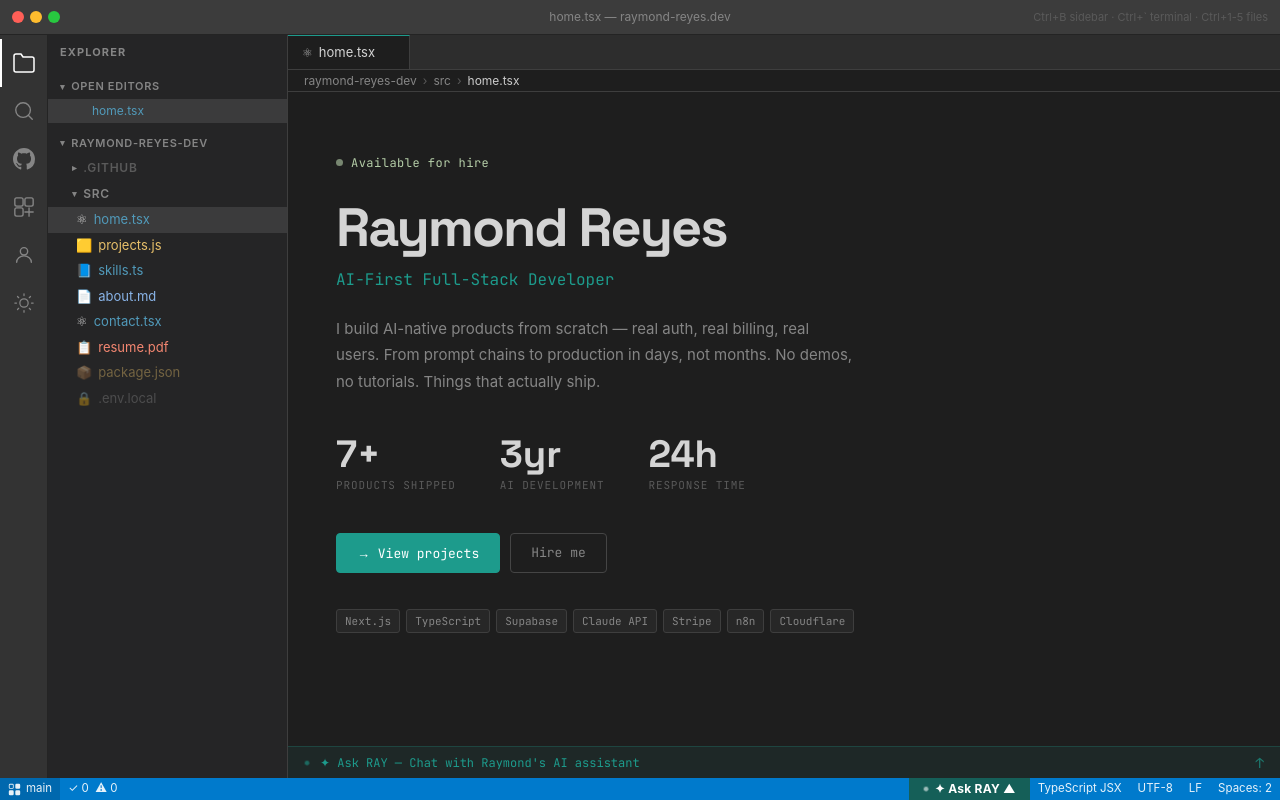
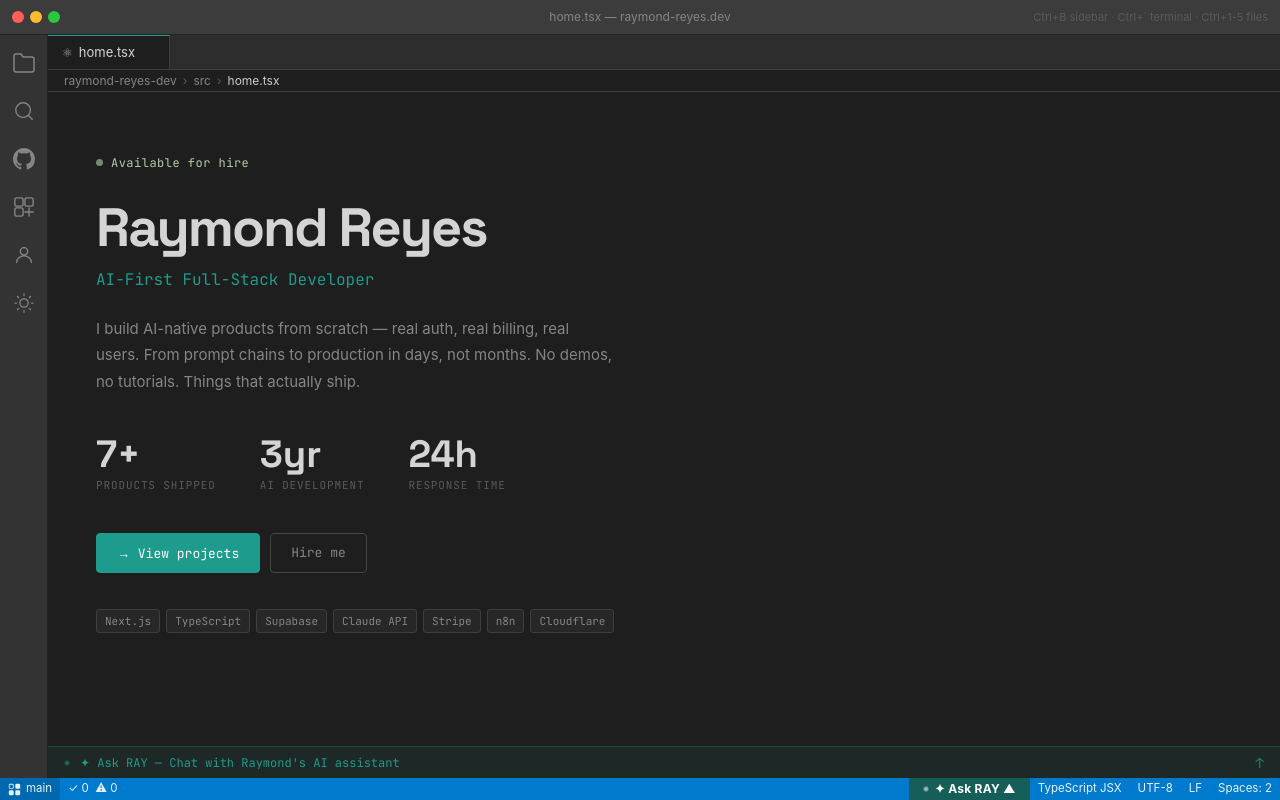
Before and after one commit to RaymondDRH/portafolio, a Next.js app: page / in a window 1280 px wide. Built offline with nearby package versions, Linux system fonts and the light colour scheme.

Commit message:
fix: sidebar closed by default on load — home view visible immediately

```diff
--- a/components/VSCodeShell.tsx
+++ b/components/VSCodeShell.tsx
@@ -53,7 +53,7 @@ const SUGGESTIONS = [
 export default function VSCodeShell() {
   const [active, setActive]       = useState<FileId>('home')
   const [open, setOpen]           = useState<FileId[]>(['home'])
-  const [sidebarOpen, setSidebar] = useState(true)
+  const [sidebarOpen, setSidebar] = useState(false)
   const [panelOpen, setPanel]     = useState(false)
   const [paletteOpen, setPalette] = useState(false)
   const [theme, setTheme]         = useState<'dark' | 'light'>('dark')
```
